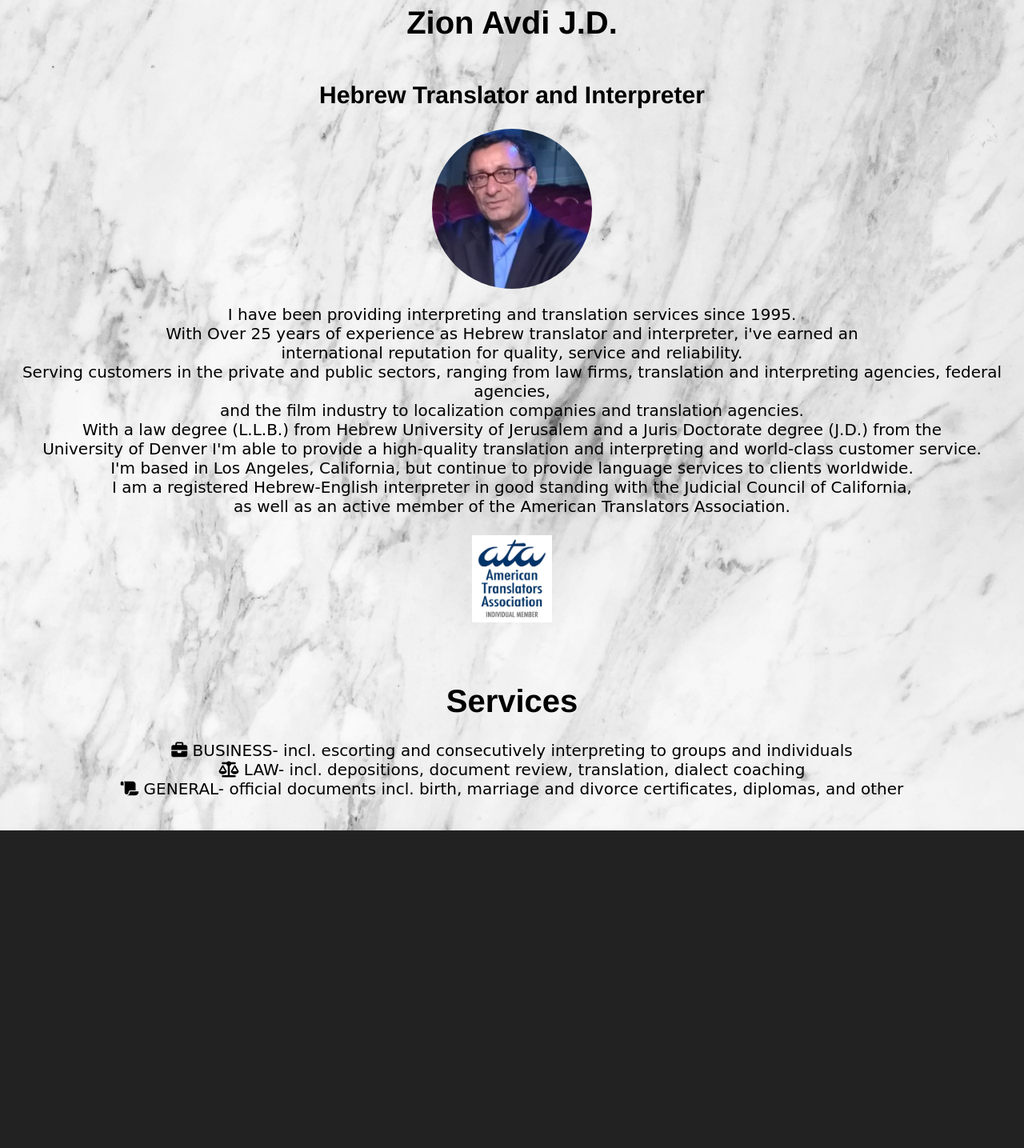
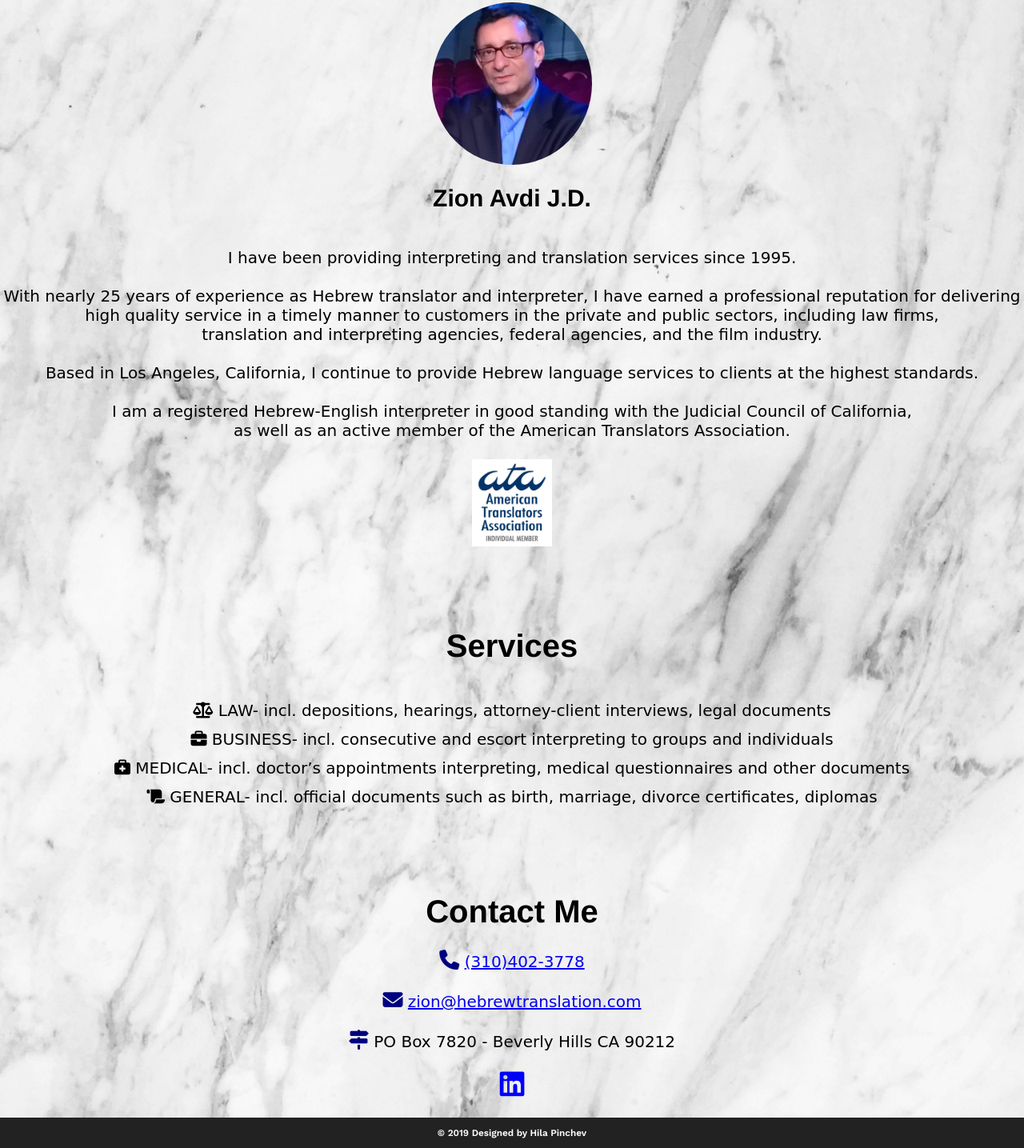
Before and after one commit to brob/zion-web, a plain HTML site: page zion/index.html in a window 1280 px wide. Shown: the part 69-1504 px from the top of the page at 80% size. Before the commit the page ends 1107 px from the top, so only its background shows below. Drawn offline with nearby package versions, Linux system fonts and the light colour scheme.

Commit message:
Add files via upload

```diff
--- a/zion/index.html
+++ b/zion/index.html
@@ -13,15 +13,15 @@
 </head>
 <body>
   <header>
-
-       <a href="index.html"> <img src="images/logo1.png"class="logo" ></a>
+       <a href="index.html"> <img src="images/logo.png"class="logo" ></a>
         <input type="checkbox" id="nav-toggle" class="nav-toggle">
         <nav>
           <ul>
 
             <li><a href="#services">Services</a></li>
-            <li ><a href="file:res.pdf">Resume</a></li>
+            <li ><a href="res.pdf">Resume</a></li>
             <li ><a href="#contact">Contact</a></li>
+            <li></li>
           </ul>
 
         </nav>
@@ -31,34 +31,45 @@
         </label>
     </header>
     <div class="about">
-    </br></br>
-  <h1>Zion Avdi J.D.</h1><H2>Hebrew Translator and Interpreter </H2>
-    <img src="images/pic.jpg" class="pic" >
-    <p>I have been providing interpreting and translation services since 1995.
-        <br>With Over 25 years of experience as Hebrew translator and interpreter, i've earned an<br> international reputation for quality, service and reliability.<br>
-        Serving customers in the private and public sectors, ranging from law firms, translation and interpreting agencies, federal agencies,<br>
-        and the film industry to localization companies and translation agencies. <br>
-        With a law degree (L.L.B.) from Hebrew University of Jerusalem and a Juris Doctorate degree (J.D.) from the  <br>University of Denver
-        I'm able to provide a high-quality translation and interpreting and world-class customer service. <br>
-      I'm based in Los Angeles, California, but continue to provide language services to clients worldwide.<br>
-      I am a  registered  Hebrew-English interpreter in good standing with the Judicial Council of California,<br>
-      as well as an active member of the American Translators Association. <br> <br>
+    </br></br>    <br>
+
+    <img src="images/pic1.jpg" class="pic" >
+    <h2>Zion Avdi J.D.</h2>
+    <p>I have been providing interpreting and translation services since 1995. <br><br>
+      With nearly 25 years of experience as Hebrew translator and interpreter, I have earned a professional reputation for delivering<br> high quality service in a timely manner to customers in the private and public sectors, including law firms,<br> translation and interpreting agencies, federal agencies, and the film industry.
+      <br><br>Based in Los Angeles, California, I continue to provide Hebrew language services to clients at the highest standards.
+      <br><br>I am a registered Hebrew-English interpreter in good standing with the Judicial Council of California,<br> as well as an active member of the American Translators Association.
+       <br> <br>
       <a href="https://www.atanet.org"> <img src="images/ATA_logo.jpg"class="atalogo" ></a>
 
 
 
 
-      <div id="services">
+      <div id="services" class="services">
         <br>
         <h1>Services</h1>
 
-        <i class="fas fa-briefcase"></i><span>  BUSINESS- incl. escorting and consecutively interpreting to groups and individuals</span><br>
-        <i class="fas fa-balance-scale"></i><span>  LAW- incl. depositions, document review, translation, dialect coaching </span><br>
-
-        <i class="fas fa-scroll"></i><span>  GENERAL- official documents incl. birth, marriage and divorce certificates, diplomas, and other </span><br>
+        <i class="fas fa-balance-scale"></i><span>  LAW-  incl. depositions, hearings, attorney-client interviews, legal documents </span><br>
+        <i class="fas fa-briefcase"></i><span>  BUSINESS-  incl. consecutive and escort interpreting to groups and individuals</span><br>
+        <i class="fas fa-briefcase-medical"></i><span>  MEDICAL-  incl. doctor’s appointments interpreting, medical questionnaires and other documents
+        </span><br>
+        <i class="fas fa-scroll"></i><span>  GENERAL- incl. official documents such as birth, marriage, divorce certificates, diplomas </span><br><br>
       </div>
 
     </p>
+    <div id="contact" class="contact">
+        <h1>Contact Me</h1>
 
+         <li><i class="fa fa-phone" style="font-size: 25px;color:navy;"></i> <a href="tel:3104023778">     (310)402-3778</a></li><br>
+         <li><i class="fa fa-envelope" style="font-size: 25px;color: navy;"></i> <a target="_top" href="mailto:zion@hebrewtranslation.com">        zion@hebrewtranslation.com</a></li><br>
+         <li>  <i class="fa fa-map-signs" style="font-size: 25px;color:navy;"></i>     PO Box 7820 - Beverly Hills CA 90212</li><br>
+         <li><a href="https://www.linkedin.com/in/hebrewtranslation/"><i class="fab fa-linkedin" style="font-size: 35px;color:blue;"></i></a></li>
+      <br>
     </div>
+
+      </div>
+
+      <footer><h3>© 2019 Designed by Hila Pinchev </footer>
+    </div>
+
 </body>
--- a/zion/style.css
+++ b/zion/style.css
@@ -18,6 +18,9 @@ body {
   background-blend-mode: multiply;
   background-size: cover;
   display: grid;
+
+
+
   place-items: center;
 }
 /* navigation styles start here */
@@ -28,6 +31,7 @@ header {
   position: fixed;
   z-index: 999;
   width: 100%;
+
 }
 .nav-toggle {
   position: absolute !important;
@@ -45,6 +49,7 @@ header {
   height: 100%;
   display: flex;
   align-items: center;
+
 }
 .nav-toggle-label span,
 .nav-toggle-label span::before,
@@ -77,12 +82,14 @@ nav {
   transform: scale(1, 0);
   transform-origin: top;
   transition: transform 400ms ease-in-out;
+
 }
 nav ul {
   margin: 0;
   padding: 0;
   list-style: none;
 }
+
 nav li {
   margin-bottom: 1em;
   margin-left: 1em;
@@ -136,6 +143,16 @@ nav a:hover {
 .atalogo{
   width: 100px;
 }
+.services{
+  line-height: 1.8;
+
+}
+
+footer{
+  color:white;
+  font-size:10px;
+  text-align: center;
+}
 @media screen and (min-width: 800px) {
   .nav-toggle-label {
     display: none;
@@ -170,8 +187,11 @@ nav a:hover {
     align-items: center;
   }
 
+
   nav ul {
     display: flex;
+    /*margin-top:-20px;*/
+
   }
 
   nav li {
```
Also changed, not shown: zion/images/pic1.jpg (added).
